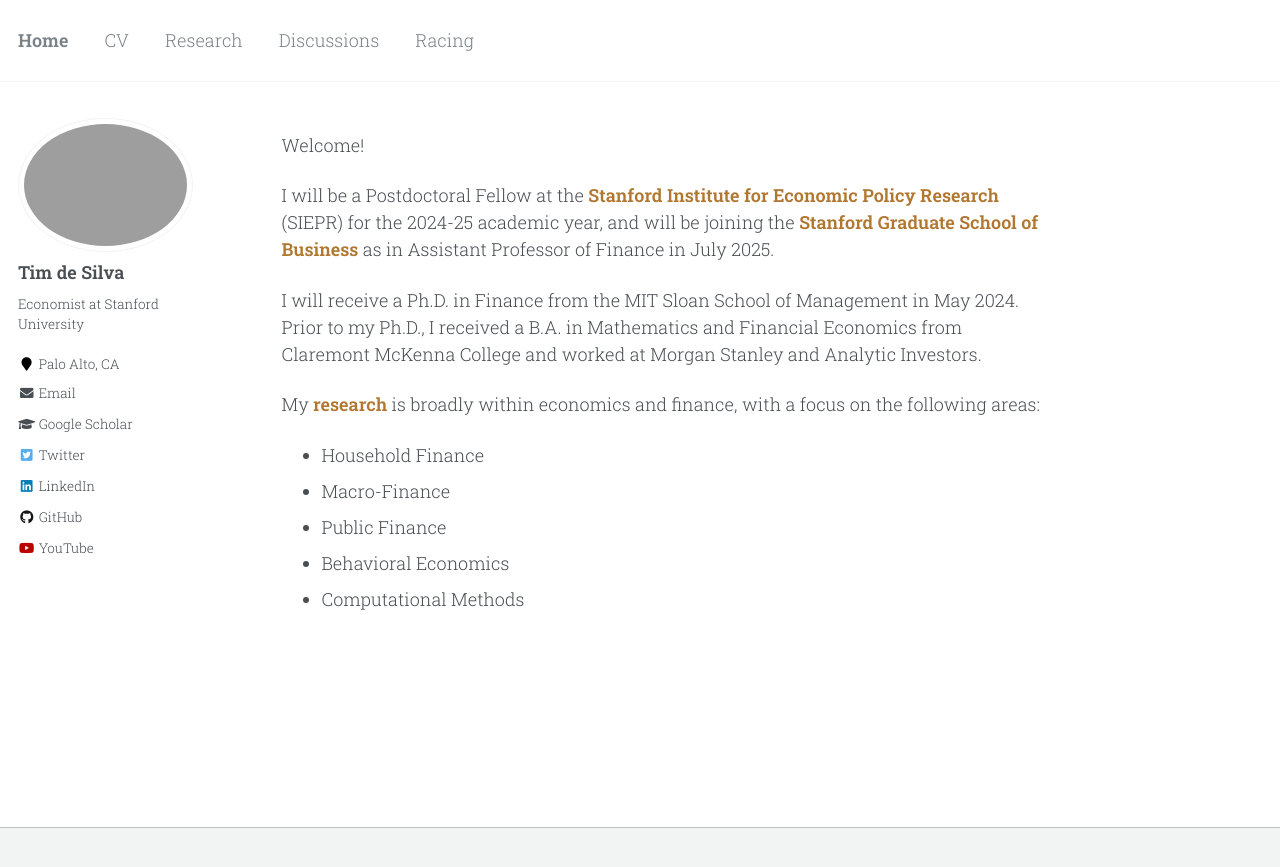
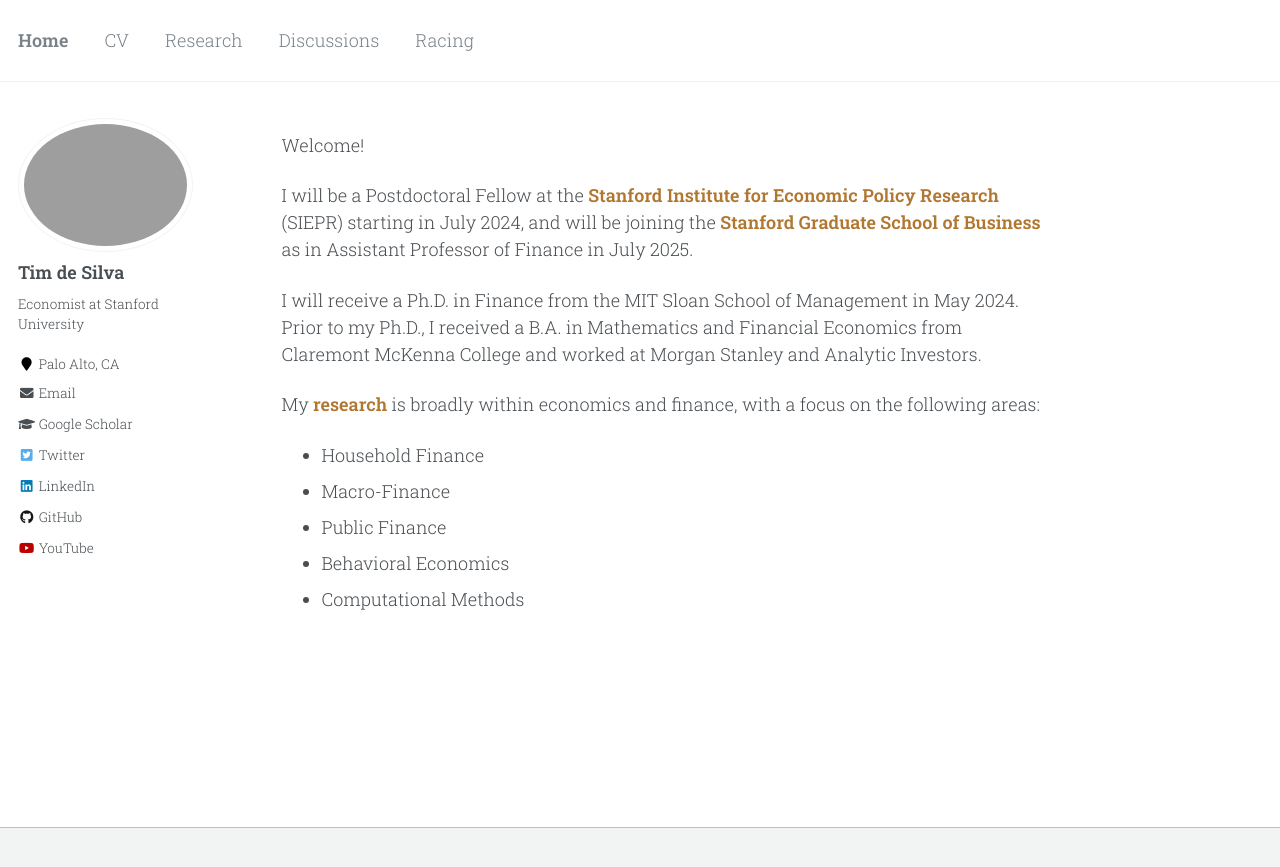
Before and after one commit to timhdesilva/timhdesilva.github.io, a Jekyll site: the page built from _pages/about.html, in a window 1280 px wide. Shown: the top 867 px of the page. Built offline with Jekyll 4.4.1, drawn with Linux system fonts in a browser that asks for light colours.

Commit message:
update about

```diff
--- a/_pages/about.html
+++ b/_pages/about.html
@@ -12,7 +12,7 @@ redirect_from:
   Welcome!
 </p>
 <p>
-  I will be a Postdoctoral Fellow at the <a style="text-decoration:none; color:rgb(177, 119, 48); font-weight:bold" href="https://siepr.stanford.edu/">Stanford Institute for Economic Policy Research</a> (SIEPR) for the 2024-25 academic year, and will be joining the <a style="text-decoration:none; color:rgb(177, 119, 48); font-weight:bold" href="https://www.gsb.stanford.edu/">Stanford Graduate School of Business</a> as in Assistant Professor of Finance in July 2025.
+  I will be a Postdoctoral Fellow at the <a style="text-decoration:none; color:rgb(177, 119, 48); font-weight:bold" href="https://siepr.stanford.edu/">Stanford Institute for Economic Policy Research</a> (SIEPR) starting in July 2024, and will be joining the <a style="text-decoration:none; color:rgb(177, 119, 48); font-weight:bold" href="https://www.gsb.stanford.edu/">Stanford Graduate School of Business</a> as in Assistant Professor of Finance in July 2025.
 </p>
 <p>
   I will receive a Ph.D. in Finance from the MIT Sloan School of Management in May 2024. Prior to my Ph.D., I received a B.A. in Mathematics and Financial Economics from Claremont McKenna College and worked at Morgan Stanley and Analytic Investors.
```
